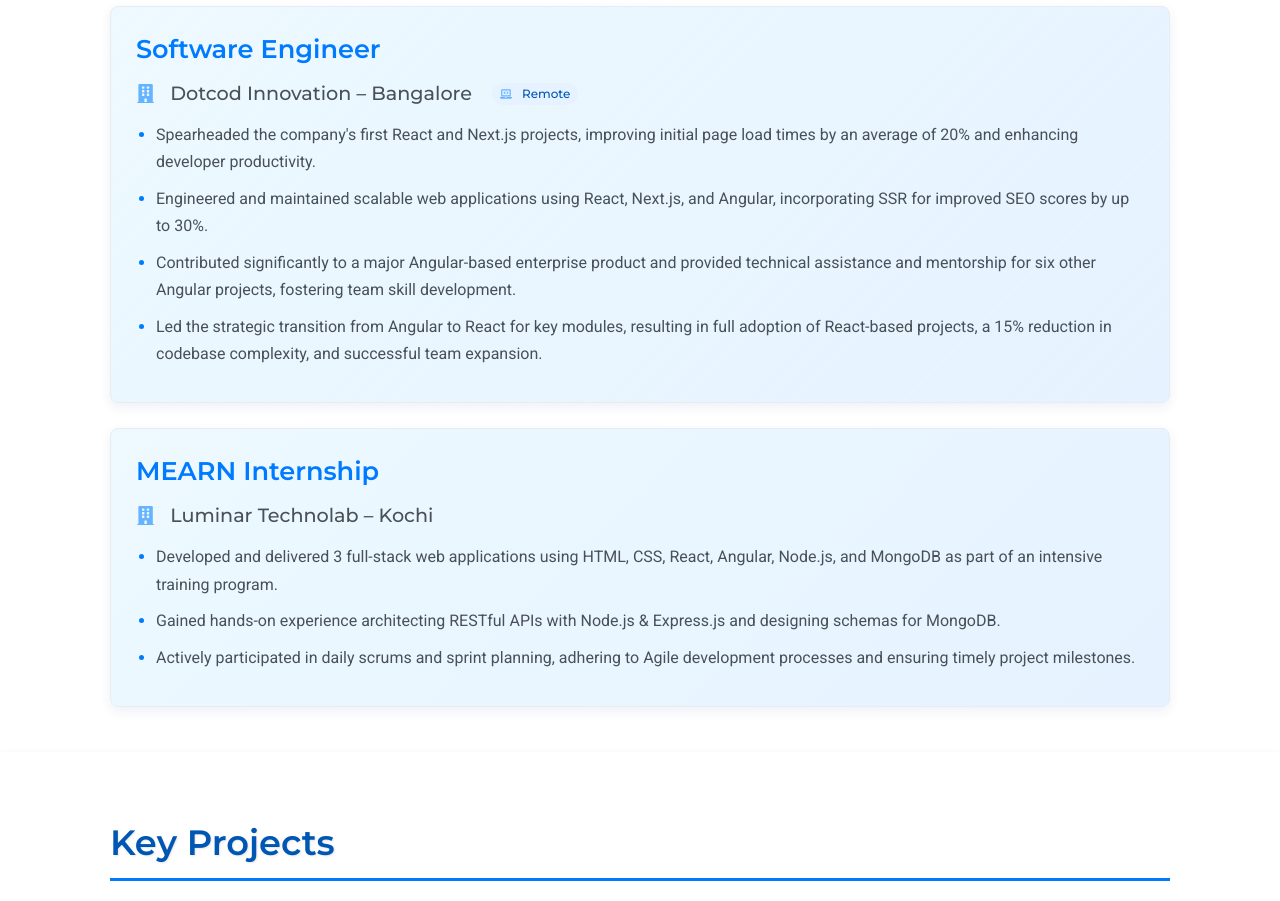
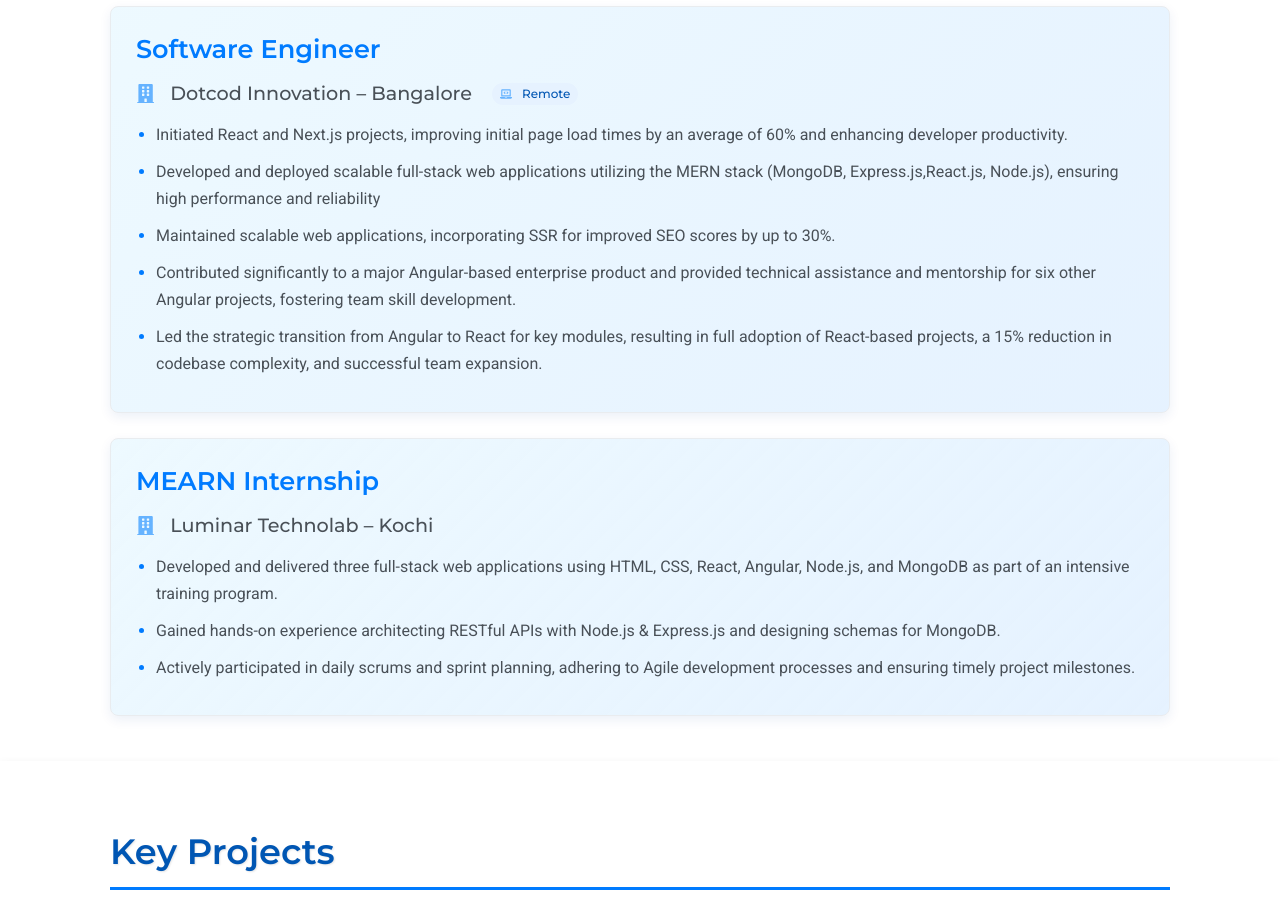
Before and after one commit to sham-roy/Portfolio, a Next.js app: page / in a window 1280 px wide. Shown: the part 2840-3741 px from the top of the page. Built offline with nearby package versions, Linux system fonts and the light colour scheme.

Commit message:
Content updates

```diff
--- a/src/data/resumeData.js
+++ b/src/data/resumeData.js
@@ -217,8 +217,9 @@
     role: "Software Engineer",
     dates: "Jul 2023 - Present",
     responsibilities: [
-      "Spearheaded the company's first React and Next.js projects, improving initial page load times by an average of 20% and enhancing developer productivity.",
-      "Engineered and maintained scalable web applications using React, Next.js, and Angular, incorporating SSR for improved SEO scores by up to 30%.",
+      "Initiated React and Next.js projects, improving initial page load times by an average of 60% and enhancing developer productivity.",
+      "Developed and deployed scalable full-stack web applications utilizing the MERN stack (MongoDB, Express.js,React.js, Node.js), ensuring high performance and reliability",
+      "Maintained scalable web applications, incorporating SSR for improved SEO scores by up to 30%.",
       "Contributed significantly to a major Angular-based enterprise product and provided technical assistance and mentorship for six other Angular projects, fostering team skill development.",
       "Led the strategic transition from Angular to React for key modules, resulting in full adoption of React-based projects, a 15% reduction in codebase complexity, and successful team expansion."
     ],
@@ -229,7 +230,7 @@
     role: "MEARN Internship",
     dates: "Dec 2022 - Aug 2023",
     responsibilities: [
-      "Developed and delivered 3 full-stack web applications using HTML, CSS, React, Angular, Node.js, and MongoDB as part of an intensive training program.",
+      "Developed and delivered three full-stack web applications using HTML, CSS, React, Angular, Node.js, and MongoDB as part of an intensive training program.",
       "Gained hands-on experience architecting RESTful APIs with Node.js & Express.js and designing schemas for MongoDB.",
       "Actively participated in daily scrums and sprint planning, adhering to Agile development processes and ensuring timely project milestones."
     ]
```
